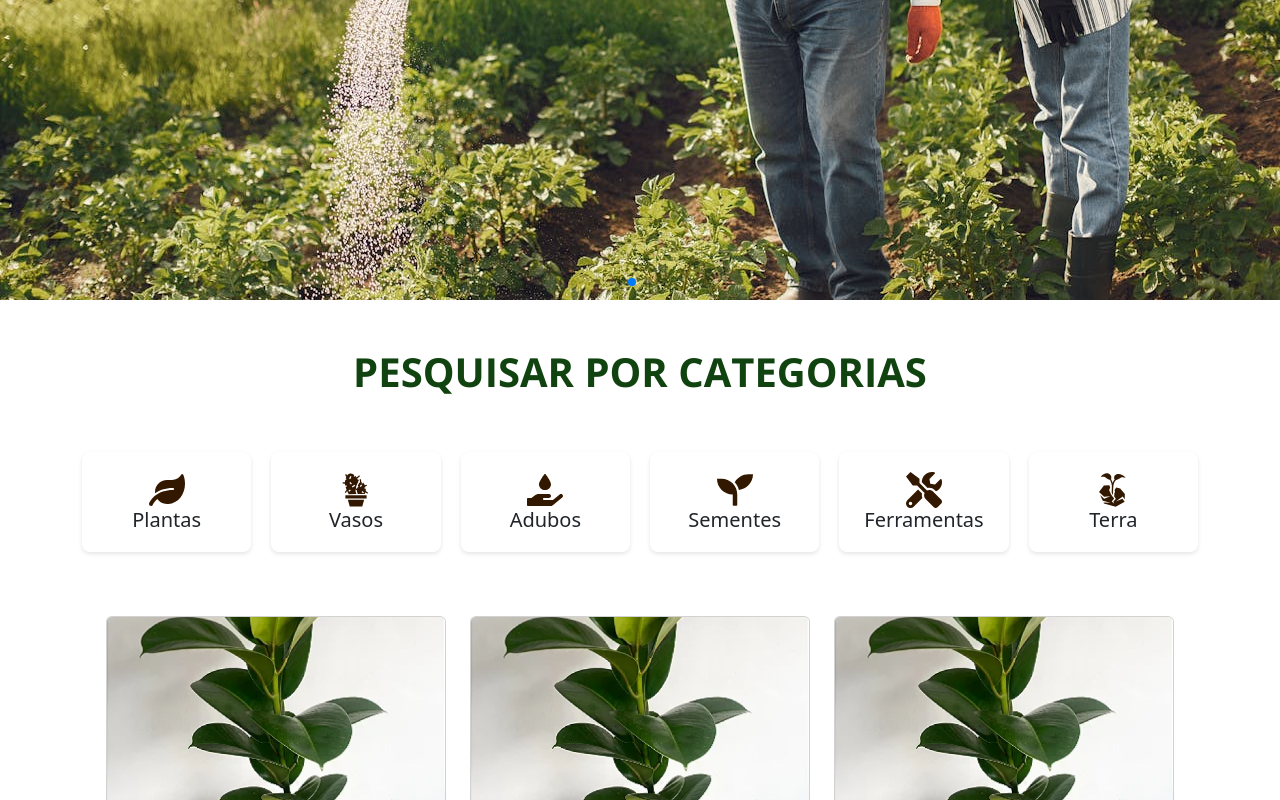
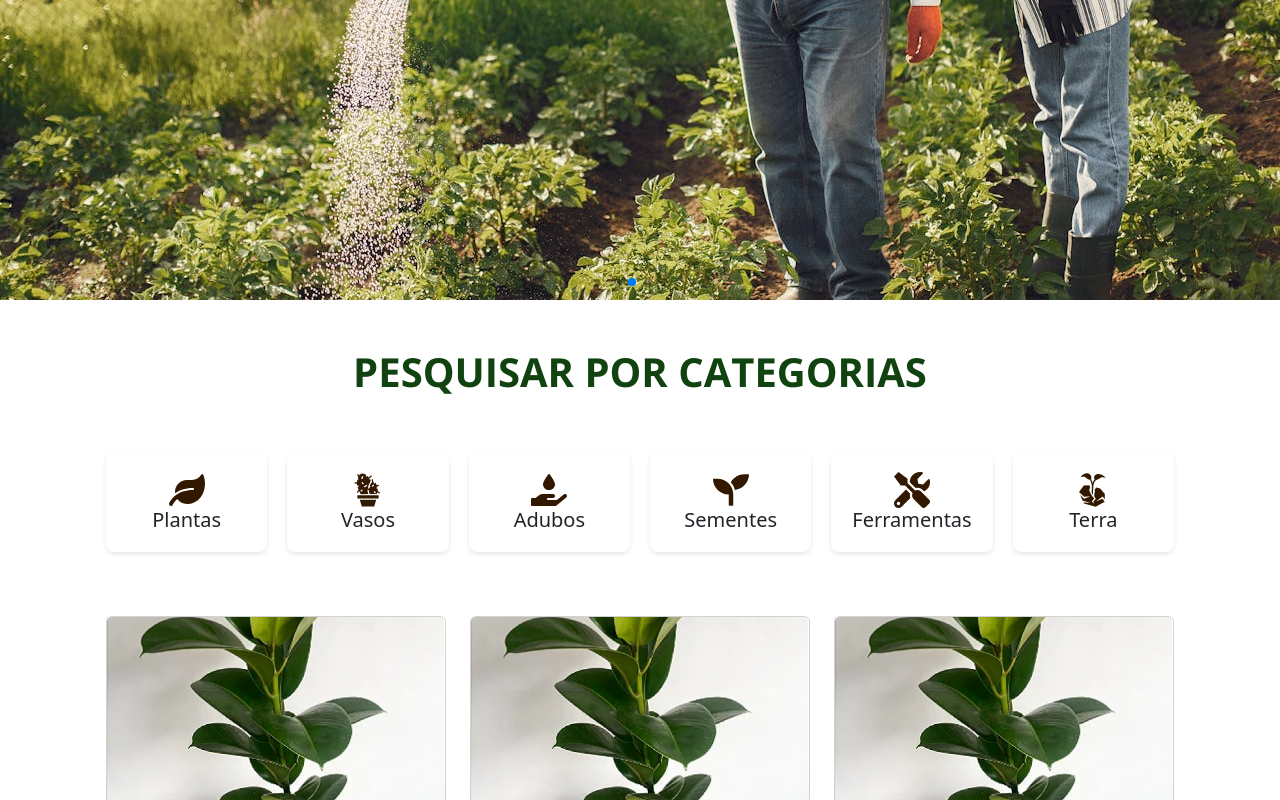
Before and after one commit to Plantsp/plantsp, a React (Create React App) app: page / in a window 1280 px wide. Shown: the part 480-1280 px from the top of the page. Built offline with nearby package versions, Linux system fonts and the light colour scheme.

Commit message:
Ajustando o container dos cards categoria

```diff
--- a/src/components/category/category.js
+++ b/src/components/category/category.js
@@ -45,7 +45,7 @@ function CategorySearch({filterCategory, activeCategory}){
         <section>
             <h1 className='title-top'>PESQUISAR POR CATEGORIAS</h1>
 
-            <div className="categories-container" style={{ display: 'flex', justifyContent: 'center', gap: '20px' }}>
+            <div className="categories-container px-4" style={{ display: 'flex', justifyContent: 'center', gap: '20px'}}>
               <Category title="Plantas" filterCategory={filterCategory} activeCategory={activeCategory}/>
               <Category title="Vasos" filterCategory={filterCategory} activeCategory={activeCategory}/>
               <Category title="Adubos" filterCategory={filterCategory} activeCategory={activeCategory}/>
```
